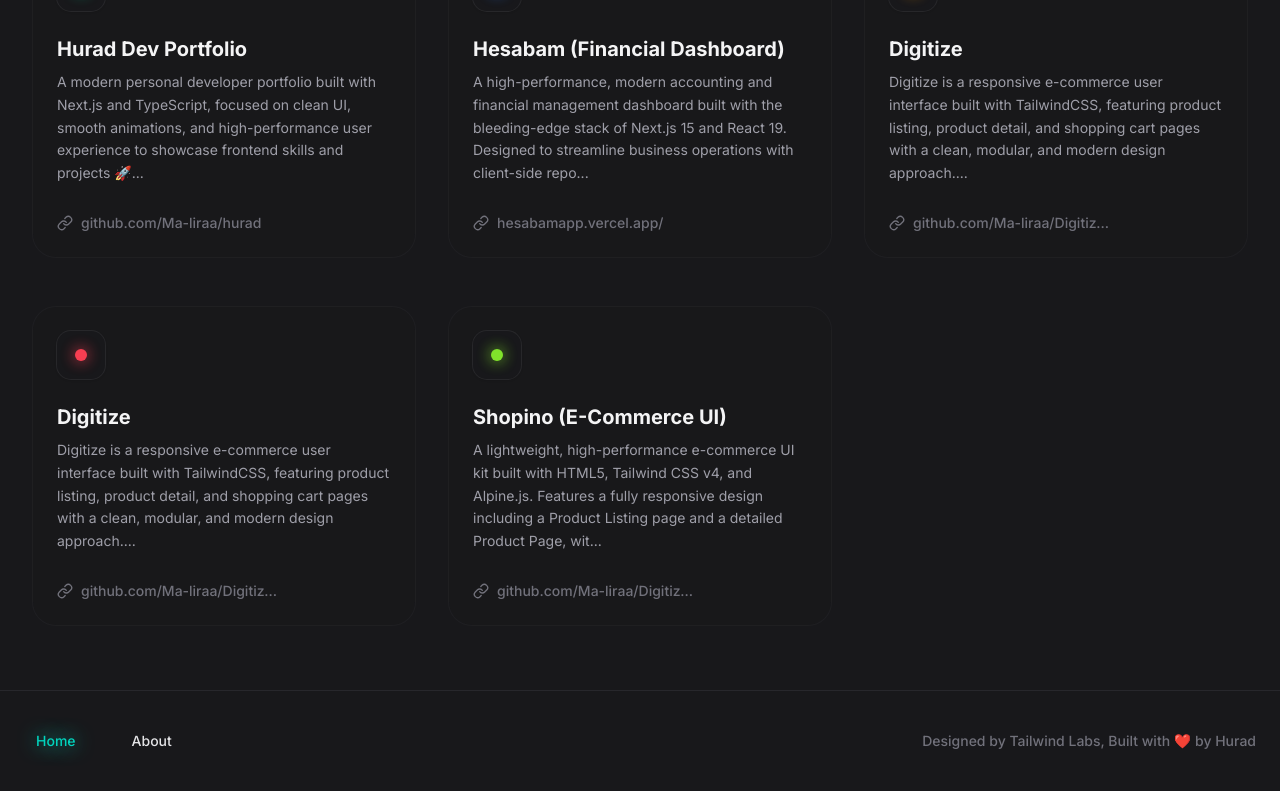
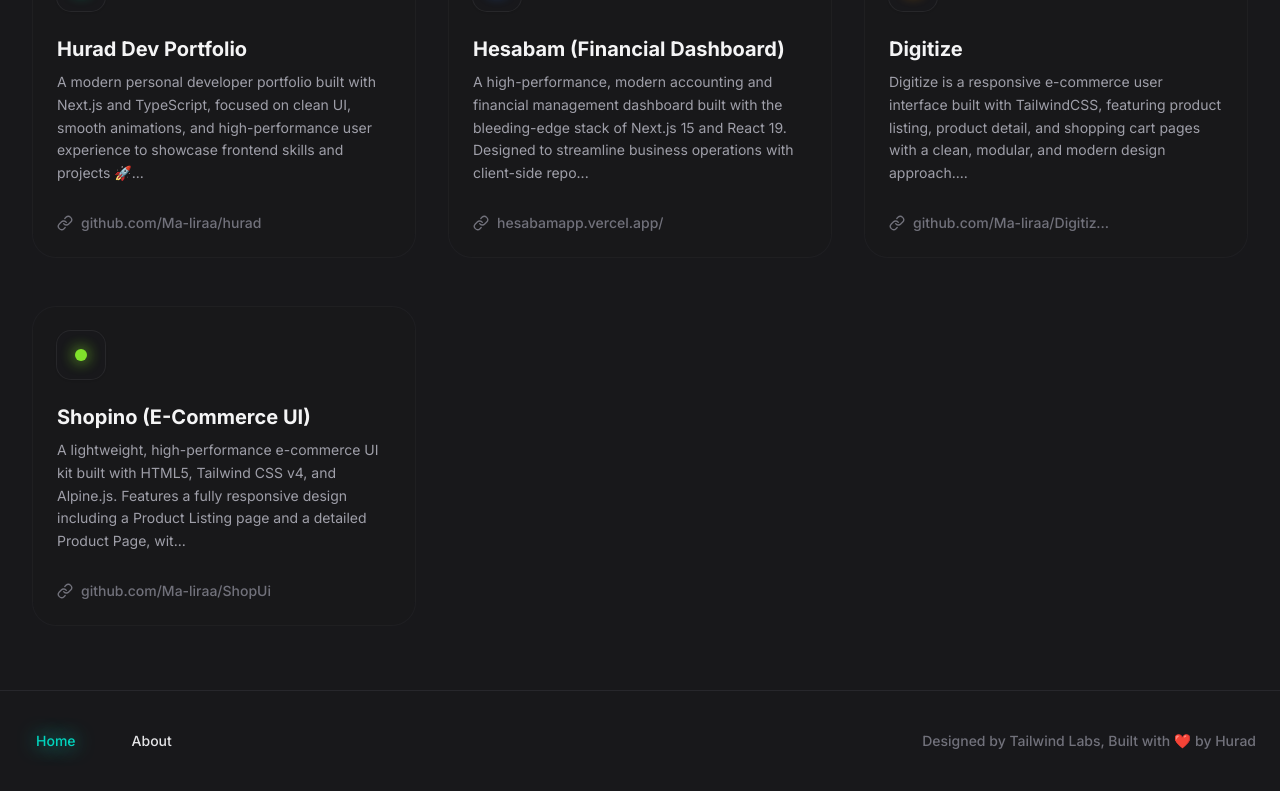
Before and after one commit to Ma-liraa/hurad, a Next.js app: page / in a window 1280 px wide. Shown: the part 1345-2136 px from the top of the page. Built offline with nearby package versions, Linux system fonts and the light colour scheme.

Commit message:
Projects improvement

```diff
--- a/components/ProjectsSection.tsx
+++ b/components/ProjectsSection.tsx
@@ -215,8 +215,8 @@
     gallery: [
       "/HesabamImg/Hesabam-1.png",
       "/HesabamImg/Hesabam-2.png",
-      "/HesabamImg/Hesabam-3.png",
-      "/HesabamImg/Hesabam-4.png",
+      "/HesabamImg/Hesabam-13.png",
+      "/HesabamImg/Hesabam-14.png",
       "/HesabamImg/Hesabam-10.png",
       "/HesabamImg/Hesabam-11.png",
     ],
@@ -285,68 +285,6 @@
   },
   {
     id: 4,
-    name: "Digitize",
-    shortDescription:
-      "Digitize is a responsive e-commerce user interface built with TailwindCSS, featuring product listing, product detail, and shopping cart pages with a clean, modular, and modern design approach.",
-    longDescription: (
-      <div className="space-y-5 text-justify leading-relaxed text-zinc-400">
-        <p>
-          🛒 <strong>Digitize</strong> is a modern and fully responsive
-          e-commerce UI project designed with a strong focus on user experience
-          and clean interface design.
-        </p>
-
-        <p>
-          📱 The application simulates a real-world online store experience and
-          includes three core sections:
-        </p>
-
-        <ul className="list-disc space-y-2 pl-5">
-          <li>🧾 Product Listing Page with filtering and categorization</li>
-          <li>🔍 Product Detail Page with variant selection</li>
-          <li>
-            🛍️ Shopping Cart Page with quantity management and pricing overview
-          </li>
-        </ul>
-
-        <p>
-          🎨 The UI is built using <strong>TailwindCSS</strong> and structured
-          with a component-based approach to ensure scalability and
-          maintainability.
-        </p>
-
-        <p>
-          🚀 The main goal of this project was to recreate a realistic shopping
-          interface while focusing on:
-        </p>
-
-        <ul className="list-disc space-y-2 pl-5">
-          <li>✨ Smooth user experience</li>
-          <li>📐 Responsive layout across devices</li>
-          <li>🧩 Modular frontend structure</li>
-          <li>⚡ Clean and modern UI implementation</li>
-        </ul>
-      </div>
-    ),
-    skills: [
-      { name: "HTML5", color: "#E34F26", category: "Core" },
-      { name: "CSS3", color: "#1572B6", category: "Core" },
-      { name: "Tailwind CSS", color: "#38B2AC", category: "Design" },
-      { name: "Git", color: "#F05032", category: "Tools" },
-      { name: "GitHub", color: "#FFFFFF", category: "Tools" },
-    ],
-    link: "https://github.com/Ma-liraa/DigitizeApp",
-    color: "#FF4154",
-    gallery: [
-      "/Digitize/Digitize-1.png",
-      "/Digitize/Digitize-2.png",
-      "/Digitize/Digitize-3.png",
-      "/Digitize/Digitize-4.png",
-      "/Digitize/Digitize-5.png",
-    ],
-  },
-  {
-    id: 5,
     name: "Shopino (E-Commerce UI)",
     shortDescription:
       "A lightweight, high-performance e-commerce UI kit built with HTML5, Tailwind CSS v4, and Alpine.js. Features a fully responsive design including a Product Listing page and a detailed Product Page, with dark mode support and smooth interactive elements.",
@@ -443,7 +381,7 @@
       { name: "Git", color: "#F05032", category: "Tools" },
       { name: "GitHub", color: "#FFFFFF", category: "Tools" },
     ],
-    link: "https://github.com/Ma-liraa/DigitizeApp",
+    link: "https://github.com/Ma-liraa/ShopUi",
     color: "#85EA2D",
     gallery: [
       "/Shopino/Shopino-1.png",
```
Also changed, not shown: public/HesabamImg/Hesabam-13.png (renamed from public/HesabamImg/Hesabam-4.png), public/HesabamImg/Hesabam-14.png (renamed from public/HesabamImg/Hesabam-3.png).
